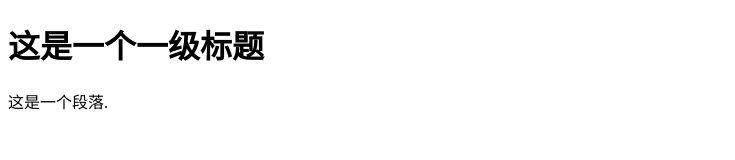
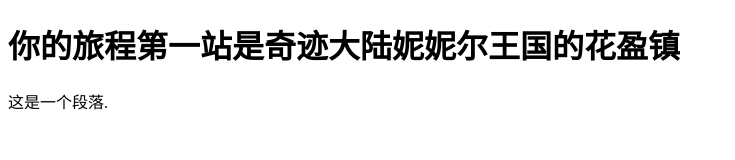
Before and after one commit to LIGHTGLACIER/LIGHTGLACIER.github.io, a plain HTML site: page index.html in a window 1280 px wide. Shown: the whole page, without its empty margins (0-735 px from the left). Drawn offline with Linux system fonts and the light colour scheme.

Commit message:
Update index.html

```diff
--- a/index.html
+++ b/index.html
@@ -5,7 +5,7 @@
 <title>欢迎来到奇迹大陆</title>
 </head>
 <body>
- <h1>这是⼀个⼀级标题</h1>
+ <h1>你的旅程第一站是奇迹大陆妮妮尔王国的花盈镇</h1>
  <p>这是⼀个段落.</p>
  </body>
  </html>
```
